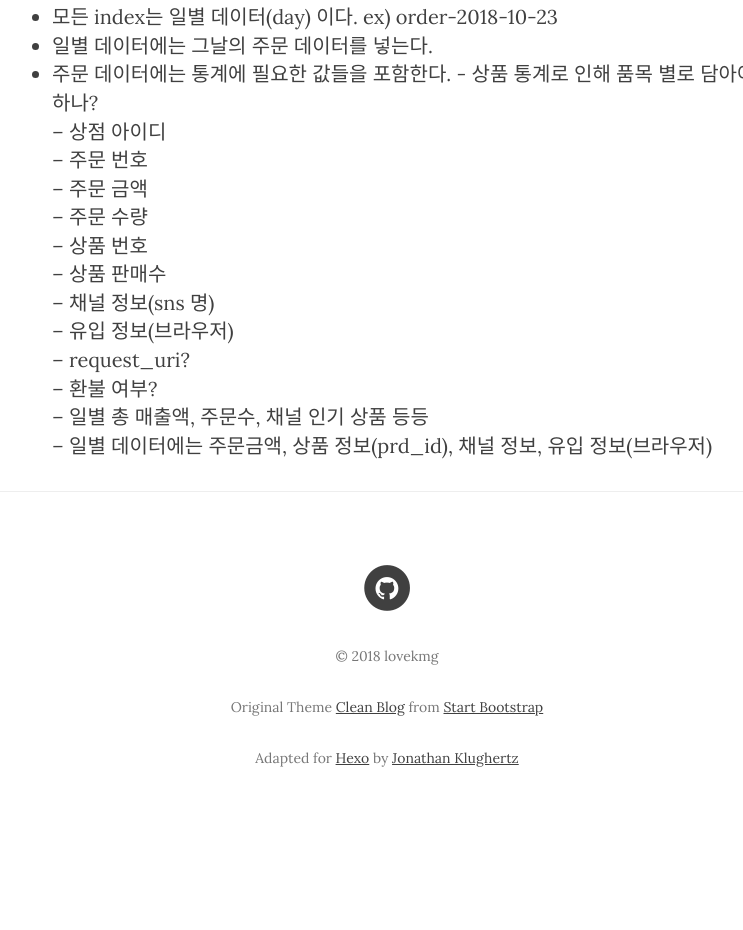
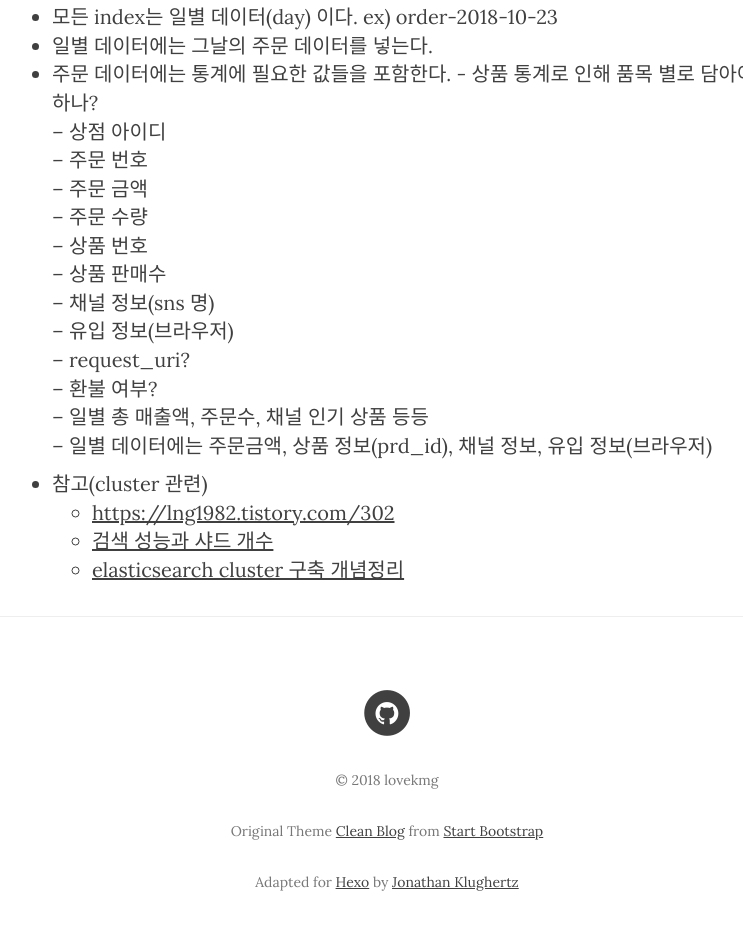
Before and after one commit to lovekmg/lovekmg.github.io, a plain HTML site: page 2018/11/27/elastic-stack-study-data/index.html in a window 1280 px wide. Shown: the part 4431-5361 px from the top of the page, without its empty margins (253-996 px from the left). Before the commit the page ends 5265 px from the top, so only its background shows below. Drawn offline with nearby package versions, Linux system fonts and the light colour scheme; a web font is replaced by a local one.

Commit message:
Site updated: 2018-11-29 11:59:08

```diff
--- a/2018/11/27/elastic-stack-study-data/index.html
+++ b/2018/11/27/elastic-stack-study-data/index.html
@@ -322,6 +322,14 @@
 <li>일별 데이터에는 그날의 주문 데이터를 넣는다.</li>
 <li>주문 데이터에는 통계에 필요한 값들을 포함한다. - 상품 통계로 인해 품목 별로 담아야 하나?<br> – 상점 아이디<br> – 주문 번호<br> – 주문 금액<br> – 주문 수량<br> – 상품 번호<br> – 상품 판매수<br> – 채널 정보(sns 명)<br> – 유입 정보(브라우저)<br> – request_uri?<br> – 환불 여부?<br> – 일별 총 매출액, 주문수, 채널 인기 상품 등등<br> – 일별 데이터에는 주문금액, 상품 정보(prd_id), 채널 정보, 유입 정보(브라우저)</li>
 </ul>
+<ul>
+<li>참고(cluster 관련)<ul>
+<li><a href="https://lng1982.tistory.com/302" target="_blank" rel="noopener">https://lng1982.tistory.com/302</a></li>
+<li><a href="https://brunch.co.kr/@alden/39" target="_blank" rel="noopener">검색 성능과 샤드 개수</a></li>
+<li><a href="http://arclab.tistory.com/106" target="_blank" rel="noopener">elasticsearch cluster 구축 개념정리</a></li>
+</ul>
+</li>
+</ul>
 
 
 
```
